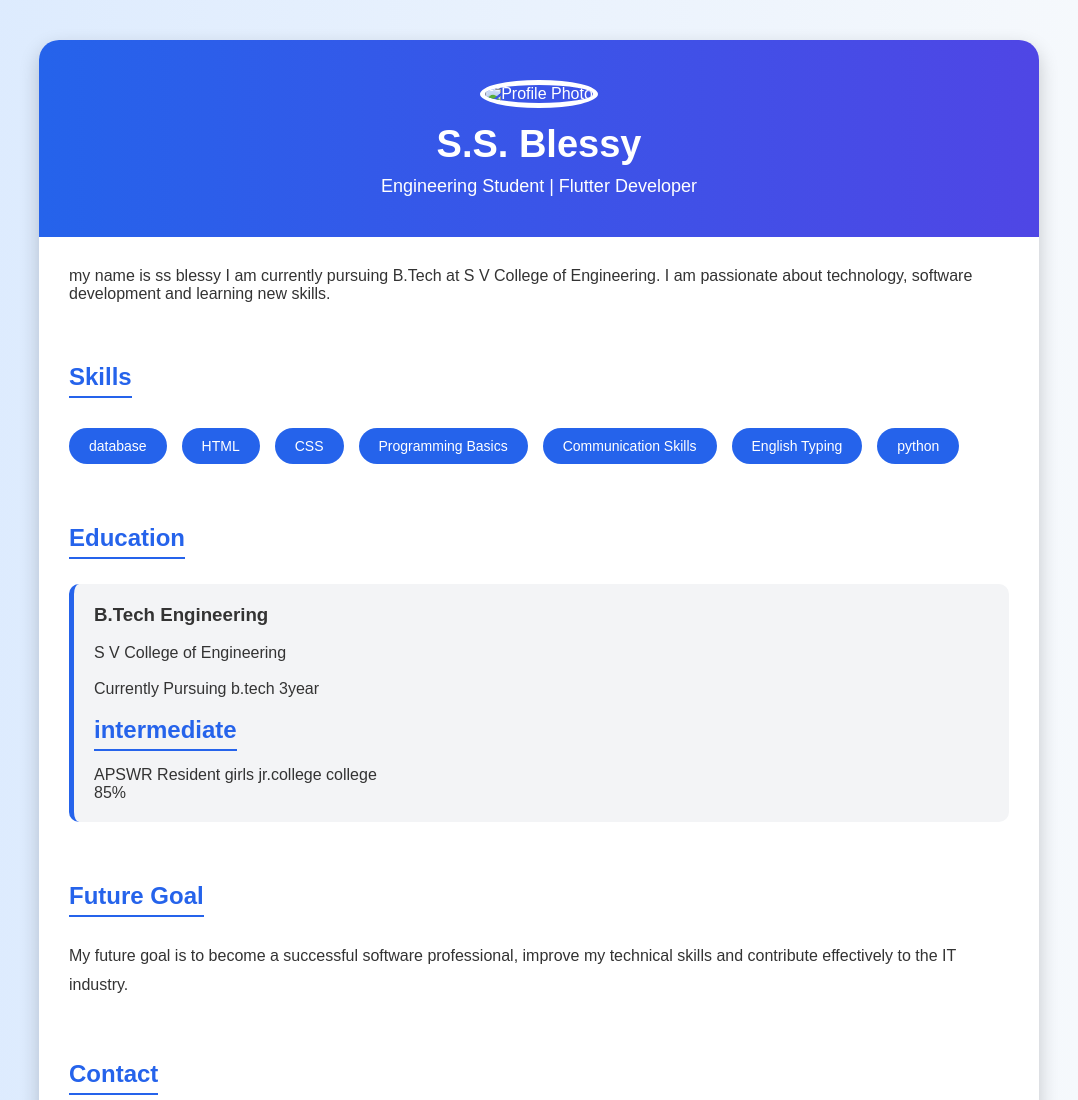
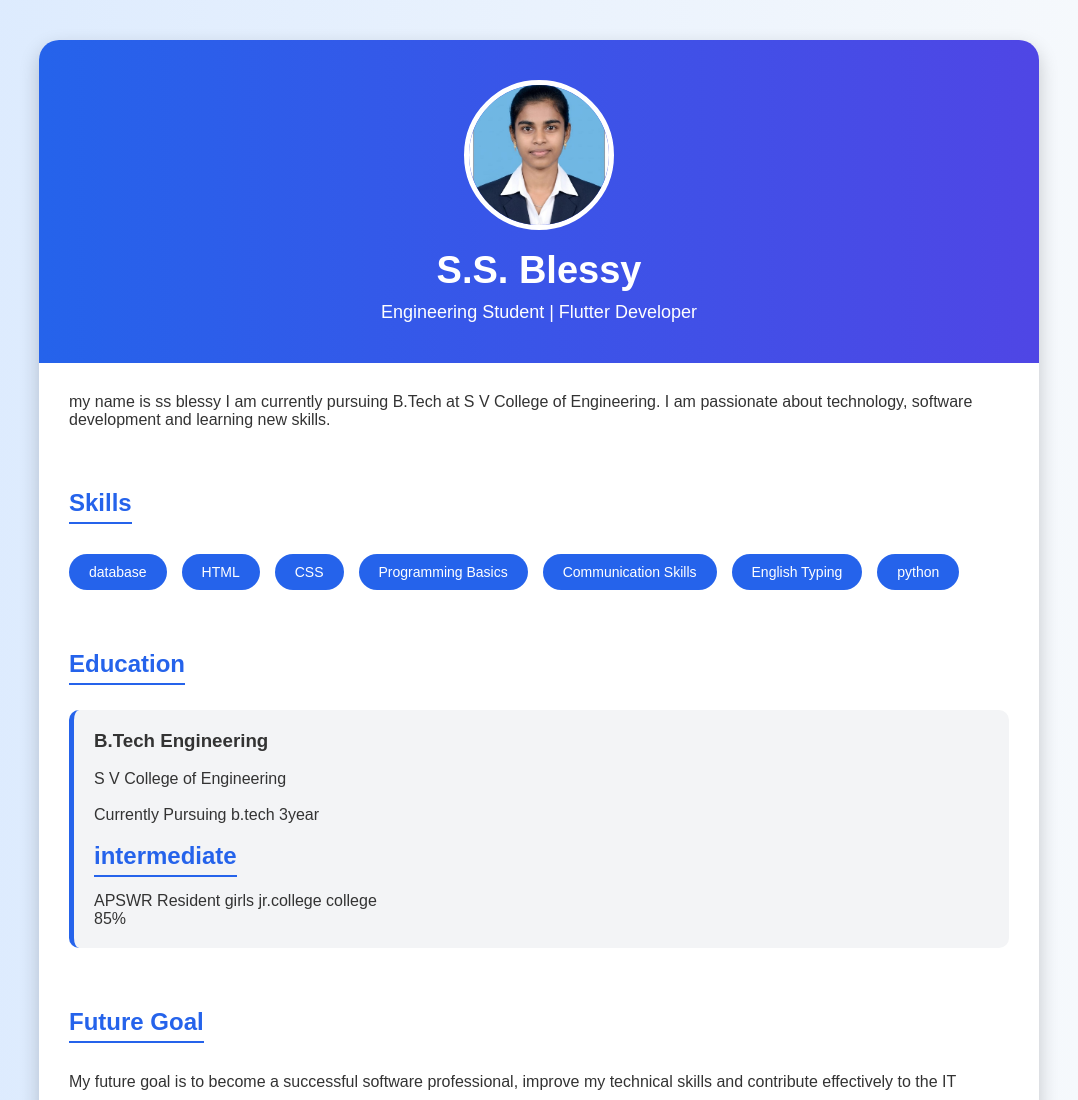
Before and after one commit to blessyss49-hub/blessy, a plain HTML site: page index.html in a window 1280 px wide. Shown: the top 1100 px of the page, without its empty margins (101-1179 px from the left). Drawn offline with Linux system fonts and the light colour scheme.

Commit message:
Update index.html

```diff
--- a/index.html
+++ b/index.html
@@ -130,7 +130,7 @@
 
         <div class="header">
 
-            <img src="c:\Users\User\Downloads\WhatsApp Image 2026-05-19 at 11.08.43 AM.jpeg" alt="Profile Photo">
+            <img src="blessy.jpg" alt="Profile Photo">
 
             <h1>S.S. Blessy</h1>
 
```
